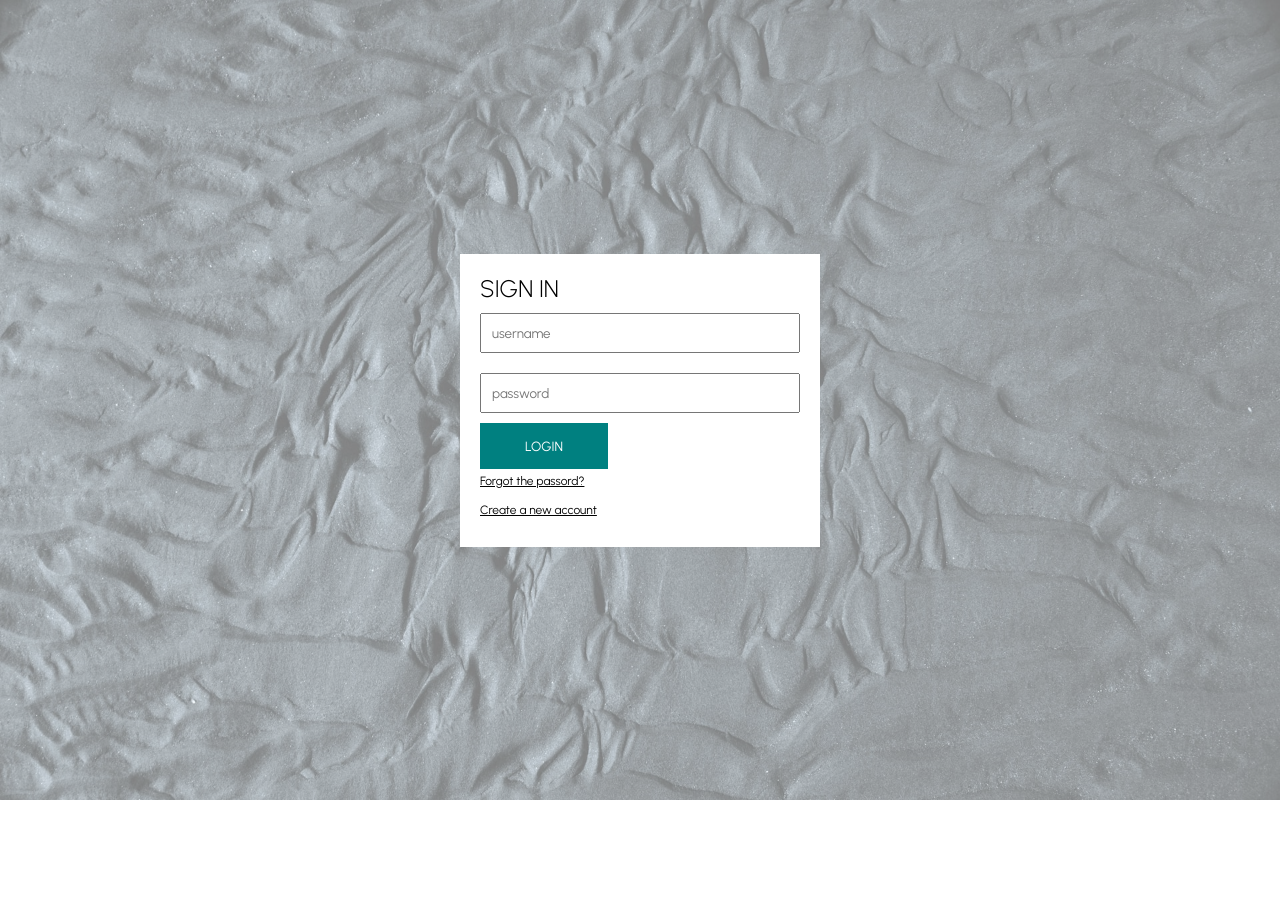
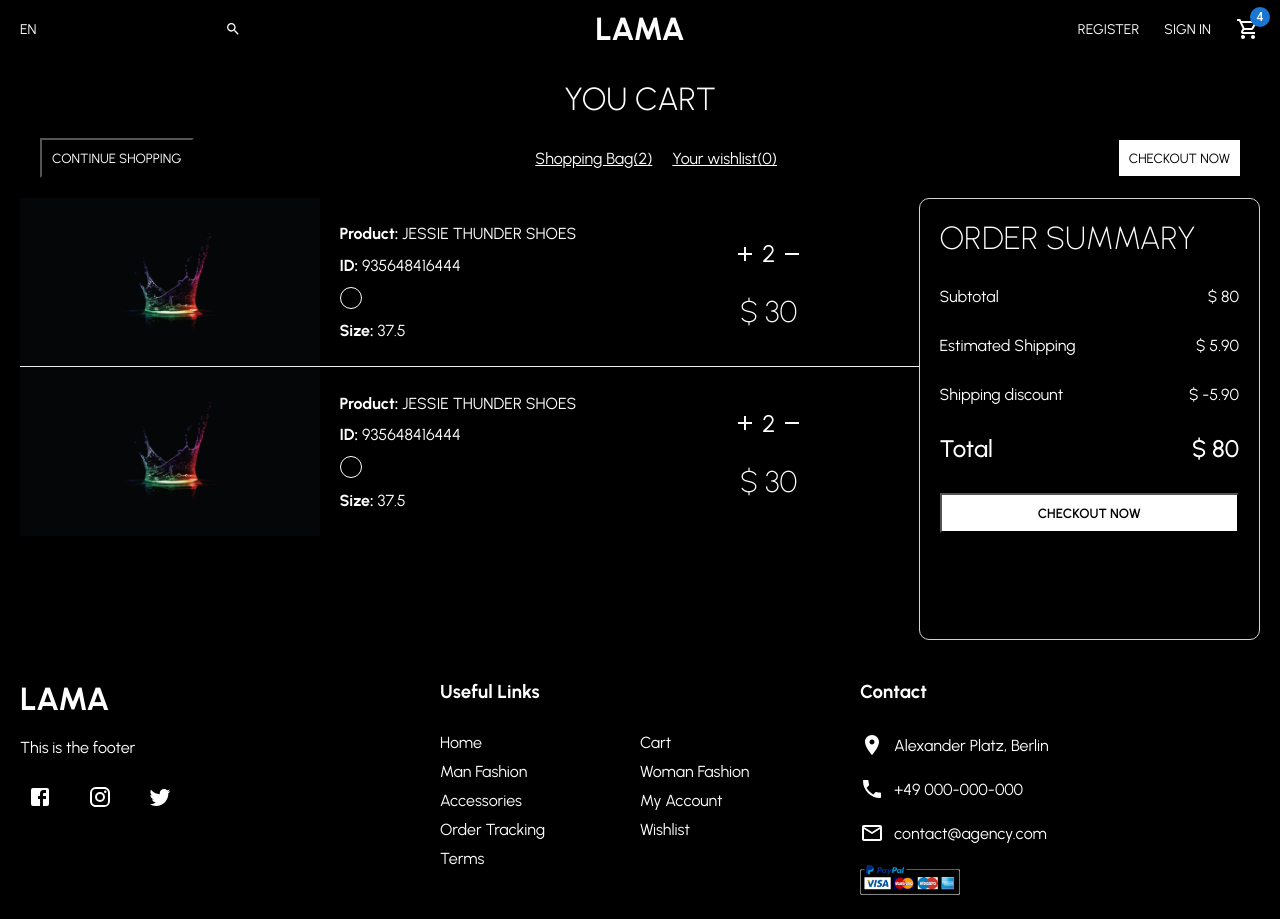
Before and after one commit to marcoaccardi/e-commerce-portfolio, a React (Create React App) app in the folder frontend/: page / in a window 1280 px wide. Before the commit the page ends 800 px from the top, so only its background shows below. Built offline with nearby package versions, Linux system fonts and the light colour scheme.

Commit message:
add cart page

```diff
--- a/frontend/src/App.jsx
+++ b/frontend/src/App.jsx
@@ -3,6 +3,7 @@ import Product from "./pages/Product";
 import ProductList from "./pages/ProductList";
 import Register from "./pages/Register";
 import Login from "./pages/Login";
+import Cart from "./pages/Cart";
 
 const App = () => {
   return (
@@ -11,7 +12,8 @@ const App = () => {
       {/* <ProductList /> */}
       {/* <Product /> */}
       {/* <Register /> */}
-      <Login />
+      {/* <Login /> */}
+      <Cart />
     </div>
   );
 };
--- /dev/null
+++ b/frontend/src/pages/Cart/cart.jsx
@@ -0,0 +1,131 @@
+import {
+  Container,
+  Wrapper,
+  Title,
+  Top,
+  Bottom,
+  TopButton,
+  TopTexts,
+  TopText,
+  Info,
+  Summary,
+  Product,
+  ProductDetail,
+  Image,
+  Details,
+  ProductName,
+  ProductId,
+  ProductColor,
+  ProductSize,
+  PriceDetail,
+  ProductAmountContainer,
+  ProductAmount,
+  ProductPrice,
+  Hr,
+  SummaryTitle,
+  SummaryItem,
+  SummaryItemText,
+  SummaryItemPrice,
+  Button,
+} from "./cart.page.style";
+import Footer from "../../components/footer";
+import Navbar from "../../components/navbar";
+
+import image from "../../assets/liquid.jpeg";
+import { Add, Remove } from "@mui/icons-material";
+const Cart = () => {
+  return (
+    <Container>
+      <Navbar />
+      <Wrapper>
+        <Title>YOU CART</Title>
+        <Top>
+          <TopButton>CONTINUE SHOPPING</TopButton>
+          <TopTexts>
+            <TopText>Shopping Bag(2)</TopText>
+            <TopText>Your wishlist(0)</TopText>
+          </TopTexts>
+          <TopButton type="filled">CHECKOUT NOW</TopButton>
+        </Top>
+        <Bottom>
+          <Info>
+            <Product>
+              <ProductDetail>
+                <Image src={image} />
+                <Details>
+                  <ProductName>
+                    <b>Product: </b>JESSIE THUNDER SHOES
+                  </ProductName>
+                  <ProductId>
+                    <b>ID: </b>935648416444
+                  </ProductId>
+                  <ProductColor color="black" />
+                  <ProductSize>
+                    <b>Size: </b>37.5
+                  </ProductSize>
+                </Details>
+              </ProductDetail>
+              <PriceDetail>
+                <ProductAmountContainer>
+                  <Add />
+                  <ProductAmount>2</ProductAmount>
+                  <Remove />
+                </ProductAmountContainer>
+                <ProductPrice>$ 30</ProductPrice>
+              </PriceDetail>
+            </Product>
+            <Hr />
+            <Product>
+              <ProductDetail>
+                <Image src={image} />
+                <Details>
+                  <ProductName>
+                    <b>Product: </b>JESSIE THUNDER SHOES
+                  </ProductName>
+                  <ProductId>
+                    <b>ID: </b>935648416444
+                  </ProductId>
+                  <ProductColor color="black" />
+                  <ProductSize>
+                    <b>Size: </b>37.5
+                  </ProductSize>
+                </Details>
+              </ProductDetail>
+              <PriceDetail>
+                <ProductAmountContainer>
+                  <Add />
+                  <ProductAmount>2</ProductAmount>
+                  <Remove />
+                </ProductAmountContainer>
+                <ProductPrice>$ 30</ProductPrice>
+              </PriceDetail>
+            </Product>
+          </Info>
+          <Summary>
+            <SummaryTitle>ORDER SUMMARY</SummaryTitle>
+            <SummaryItem>
+              <SummaryItemText>Subtotal</SummaryItemText>
+              <SummaryItemPrice>$ 80</SummaryItemPrice>
+            </SummaryItem>
+            <SummaryItem>
+              <SummaryItemText>Estimated Shipping</SummaryItemText>
+              <SummaryItemPrice>$ 5.90</SummaryItemPrice>
+            </SummaryItem>
+            <SummaryItem>
+              <SummaryItemText>Shipping discount</SummaryItemText>
+              <SummaryItemPrice>$ -5.90</SummaryItemPrice>
+            </SummaryItem>
+            <SummaryItem type="total">
+              <SummaryItemText>Total</SummaryItemText>
+              <SummaryItemPrice>$ 80</SummaryItemPrice>
+            </SummaryItem>
+            <Button>CHECKOUT NOW</Button>
+          </Summary>
+        </Bottom>
+      </Wrapper>
+      <Footer />
+    </Container>
+  );
+};
+
+export default Cart;
--- /dev/null
+++ b/frontend/src/pages/Cart/cart.page.style.js
@@ -0,0 +1,135 @@
+import styled from "styled-components";
+
+export const Container = styled.div`
+  background-color: black;
+  color: white;
+`;
+
+export const Wrapper = styled.div`
+  padding: 20px;
+`;
+
+export const Title = styled.h1`
+  font-weight: 300;
+  text-align: center;
+`;
+
+export const Top = styled.div`
+  display: flex;
+  align-items: center;
+  justify-content: space-between;
+  padding: 20px;
+`;
+
+export const TopButton = styled.button`
+  padding: 10px;
+  cursor: pointer;
+  color: white;
+  border: ${(props) => props.type === "filled" && "none"};
+  background-color: ${(props) =>
+    props.type === "filled" ? "white" : "transparent"};
+  color: ${(props) => props.type === "filled" && "black "};
+`;
+export const TopTexts = styled.div``;
+
+export const TopText = styled.span`
+  padding: 10px;
+  text-decoration: underline;
+  cursor: pointer;
+`;
+
+export const Bottom = styled.div`
+  display: flex;
+  justify-content: space-between;
+`;
+
+export const Info = styled.div`
+  flex: 3;
+`;
+
+export const Product = styled.div`
+  display: flex;
+  justify-content: center;
+`;
+export const ProductDetail = styled.div`
+  flex: 2;
+  display: flex;
+`;
+export const Image = styled.img`
+  width: 50%;
+`;
+export const Details = styled.div`
+  padding: 20px;
+  display: flex;
+  flex-direction: column;
+  justify-content: space-around;
+`;
+export const ProductName = styled.span``;
+
+export const ProductId = styled.span``;
+
+export const ProductColor = styled.div`
+  width: 20px;
+  height: 20px;
+  border-radius: 50%;
+  background-color: ${(props) => props.color};
+  border: 1px solid;
+  border-color: white;
+`;
+export const ProductSize = styled.span``;
+
+export const PriceDetail = styled.div`
+  flex: 1;
+  display: flex;
+  flex-direction: column;
+  align-items: center;
+  justify-content: center;
+`;
+
+export const ProductAmountContainer = styled.div`
+  display: flex;
+  align-items: center;
+  margin-bottom: 20px;
+`;
+
+export const ProductAmount = styled.div`
+  font-size: 24px;
+  margin: 5px;
+`;
+
+export const ProductPrice = styled.div`
+  font-weight: 200;
+  font-size: 30px;
+`;
+export const Hr = styled.hr`
+  background-color: #eee;
+  border: none;
+
+  height: 1px;
+`;
+
+export const Summary = styled.div`
+  flex: 1;
+  border: 0.5px solid lightgrey;
+  border-radius: 10px;
+  padding: 20px;
+  height: 50vh;
+`;
+export const SummaryTitle = styled.h1`
+  font-weight: 200;
+`;
+export const SummaryItem = styled.div`
+  margin: 30px 0px;
+  display: flex;
+  justify-content: space-between;
+  font-weight: ${(props) => props.type === "total" && "500"};
+  font-size: ${(props) => props.type === "total" && "24px"};
+`;
+export const SummaryItemText = styled.span``;
+export const SummaryItemPrice = styled.span``;
+export const Button = styled.button`
+  width: 100%;
+  padding: 10px;
+  background-color: white;
+  font-weight: 600;
+`;
--- /dev/null
+++ b/frontend/src/pages/Cart/index.js
@@ -0,0 +1,2 @@
+import Cart from "./cart";
+export default Cart;
```
